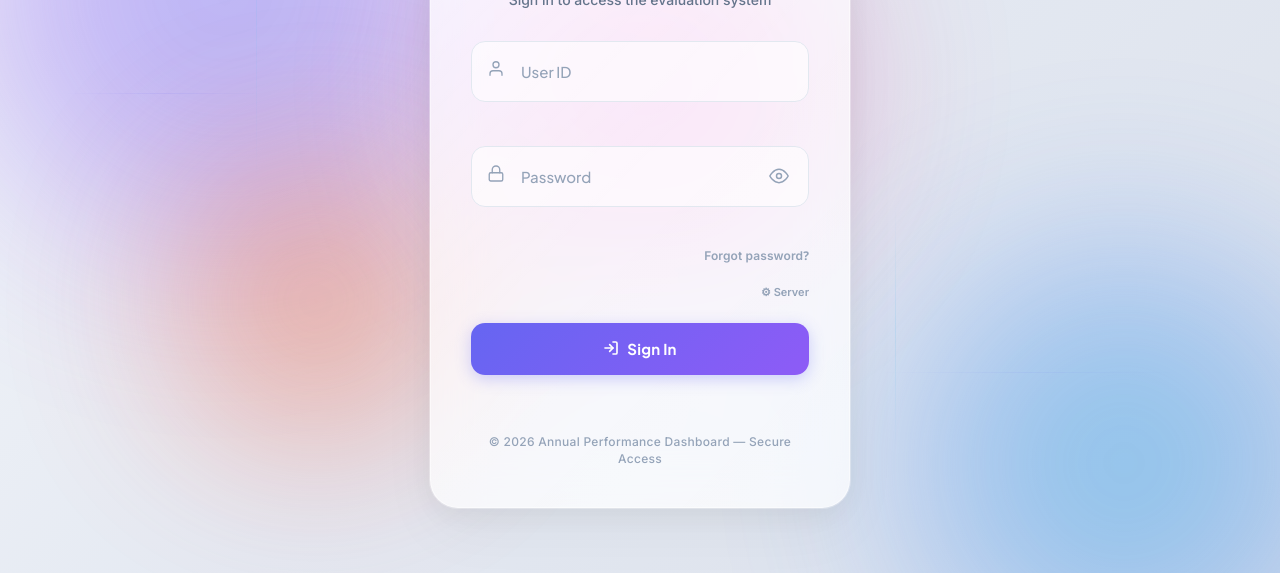
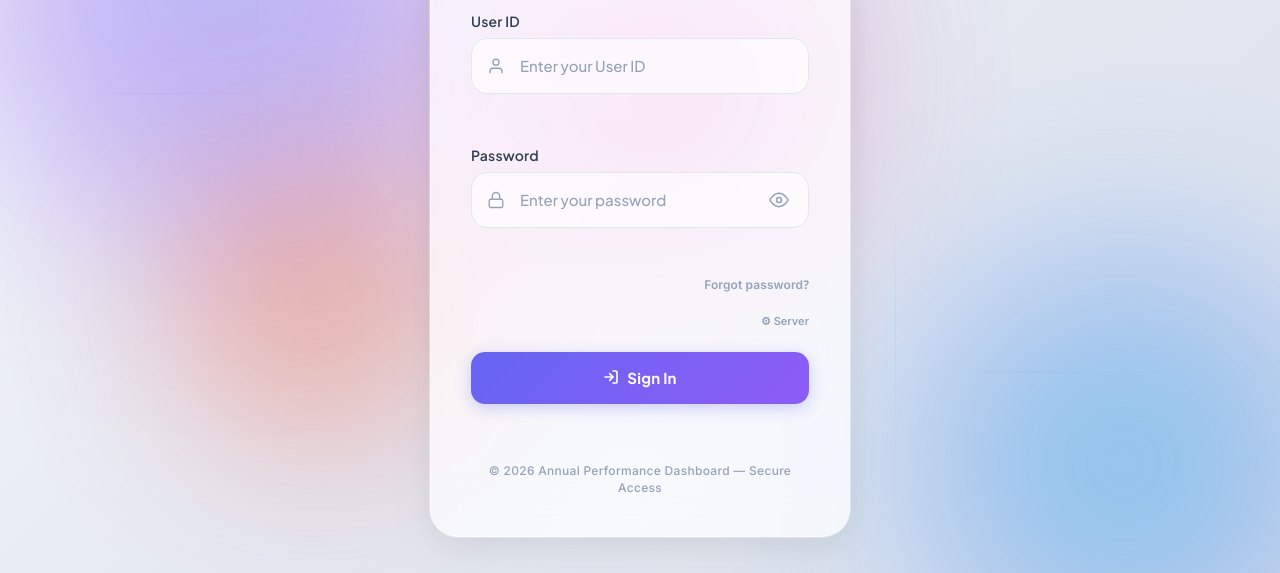
Before and after one commit to chantha-cmd-web/Management-Performance, a plain HTML site: page index.html in a window 1280 px wide. Shown: the part 227-800 px from the top of the page. Drawn offline with nearby package versions, Linux system fonts and the light colour scheme; no server answers; animation ran at ten frames a second; a script that the page names is missing.

Commit message:
fix login label positioning: static labels above inputs, 56px height, 16px radius, consistent spacing

```diff
--- a/index.html
+++ b/index.html
@@ -222,10 +222,21 @@ body {
 
 /* Input Groups */
 .input-group {
-  margin-bottom: 20px;
+  margin-bottom: 28px;
   position: relative;
   z-index: 1;
 }
+
+.input-group .input-label {
+  display: block;
+  font-family: 'Plus Jakarta Sans', 'Inter', sans-serif;
+  font-size: 14px;
+  font-weight: 600;
+  color: #334155;
+  margin-bottom: 8px;
+  letter-spacing: 0.2px;
+}
+.login-dark .input-group .input-label { color: #cbd5e1; }
 
 .input-group .input-wrap {
   position: relative;
@@ -240,33 +251,18 @@ body {
   pointer-events: none;
   transition: all 0.3s ease;
   z-index: 2;
+  display: flex;
+  align-items: center;
 }
 .login-dark .input-group .input-icon { color: #64748b; }
-
-.input-group .floating-label {
-  position: absolute;
-  left: 50px;
-  top: 50%;
-  transform: translateY(-50%);
-  font-family: 'Plus Jakarta Sans', 'Inter', sans-serif;
-  font-size: 15px;
-  font-weight: 500;
-  color: #94a3b8;
-  pointer-events: none;
-  transition: all 0.2s cubic-bezier(0.34,1.56,0.64,1);
-  background: transparent;
-  padding: 0;
-  z-index: 2;
-  line-height: 1;
-}
-.login-dark .input-group .floating-label { color: #64748b; }
 
 .input-group input {
   width: 100%;
-  padding: 20px 20px 20px 50px;
+  height: 56px;
+  padding: 0 48px 0 48px;
   background: rgba(255,255,255,0.6);
   border: 1.5px solid #e2e8f0;
-  border-radius: 14px;
+  border-radius: 16px;
   font-family: 'Plus Jakarta Sans', 'Inter', 'Noto Sans Khmer', sans-serif;
   font-size: 15px;
   font-weight: 500;
@@ -281,7 +277,11 @@ body {
   color: #f1f5f9;
 }
 
-.input-group input::placeholder { color: transparent; }
+.input-group input::placeholder {
+  color: #94a3b8;
+  font-weight: 500;
+}
+.login-dark .input-group input::placeholder { color: #64748b; }
 
 .input-group input:focus {
   border-color: #6366f1;
@@ -294,28 +294,10 @@ body {
   box-shadow: 0 0 0 4px rgba(129,140,248,0.12), 0 2px 8px rgba(129,140,248,0.06);
 }
 
-.input-group input:focus ~ .input-icon,
-.input-group input.has-value ~ .input-icon {
+.input-group input:focus ~ .input-icon {
   color: #6366f1;
 }
 .login-dark .input-group input:focus ~ .input-icon { color: #818cf8; }
-
-/* Floating label animation */
-.input-group input:focus ~ .floating-label,
-.input-group input.has-value ~ .floating-label {
-  top: -1px;
-  transform: translateY(-50%) scale(0.82);
-  left: 42px;
-  padding: 0 8px;
-  background: rgba(255,255,255,0.72);
-  color: #6366f1;
-}
-.login-dark .input-group input:focus ~ .floating-label { color: #818cf8; }
-
-.login-dark .input-group input:focus ~ .floating-label,
-.login-dark .input-group input.has-value ~ .floating-label {
-  background: rgba(18,18,40,0.75);
-}
 
 .input-group input.has-error {
   border-color: #ef4444;
@@ -325,7 +307,6 @@ body {
   border-color: #ef4444;
   box-shadow: 0 0 0 4px rgba(239,68,68,0.1);
 }
-.input-group input.has-error ~ .floating-label { color: #ef4444; }
 
 .input-group .error-message {
   font-size: 12px;
@@ -1339,29 +1320,29 @@ body {
     </div>
 
     <div class="input-group">
+      <label class="input-label" for="userId">User ID</label>
       <div class="input-wrap">
-        <input type="text" id="userId" autocomplete="off" onkeydown="if(event.key==='Enter')doLogin()" oninput="onInputChange(this)" onblur="onInputBlur(this)">
+        <input type="text" id="userId" placeholder="Enter your User ID" autocomplete="off" onkeydown="if(event.key==='Enter')doLogin()" oninput="clearInputError(this)">
         <span class="input-icon">
           <svg width="18" height="18" viewBox="0 0 24 24" fill="none" stroke="currentColor" stroke-width="1.8" stroke-linecap="round" stroke-linejoin="round">
             <path d="M20 21v-2a4 4 0 0 0-4-4H8a4 4 0 0 0-4 4v2"/>
             <circle cx="12" cy="7" r="4"/>
           </svg>
         </span>
-        <label class="floating-label" for="userId">User ID</label>
       </div>
       <div class="error-message" id="userIdError"></div>
     </div>
 
     <div class="input-group">
+      <label class="input-label" for="password">Password</label>
       <div class="input-wrap">
-        <input type="password" id="password" autocomplete="off" onkeydown="if(event.key==='Enter')doLogin()" oninput="onInputChange(this)" onblur="onInputBlur(this)">
+        <input type="password" id="password" placeholder="Enter your password" autocomplete="off" onkeydown="if(event.key==='Enter')doLogin()" oninput="clearInputError(this)">
         <span class="input-icon">
           <svg width="18" height="18" viewBox="0 0 24 24" fill="none" stroke="currentColor" stroke-width="1.8" stroke-linecap="round" stroke-linejoin="round">
             <rect x="3" y="11" width="18" height="11" rx="2" ry="2"/>
             <path d="M7 11V7a5 5 0 0 1 10 0v4"/>
           </svg>
         </span>
-        <label class="floating-label" for="password">Password</label>
         <span class="password-toggle" id="passwordToggle" onclick="togglePassword()" role="button" tabindex="0" aria-label="Toggle password visibility">
           <svg class="eye-icon eye-on" width="20" height="20" viewBox="0 0 24 24" fill="none" stroke="currentColor" stroke-width="1.8" stroke-linecap="round" stroke-linejoin="round">
             <path d="M1 12s4-8 11-8 11 8 11 8-4 8-11 8-11-8-11-8z"/>
@@ -1872,24 +1853,14 @@ function togglePassword() {
   }
 }
 
-// Floating label helpers
-function onInputChange(el) {
-  if (el.value.trim()) {
-    el.classList.add('has-value');
-  } else {
-    el.classList.remove('has-value');
-  }
-  // Clear error state on input
+// Clear error state on input
+function clearInputError(el) {
   var parent = el.closest('.input-group');
   if (parent) {
     el.classList.remove('has-error');
     var errMsg = parent.querySelector('.error-message');
     if (errMsg) errMsg.classList.remove('show');
   }
-}
-
-function onInputBlur(el) {
-  onInputChange(el);
 }
 
 // Theme toggle with localStorage persistence
@@ -1940,12 +1911,7 @@ function addRipple(e, btn) {
 function clearFieldErrors() {
   var inputs = document.querySelectorAll('.input-group input');
   for (var i = 0; i < inputs.length; i++) {
-    inputs[i].classList.remove('has-error');
-    var parent = inputs[i].closest('.input-group');
-    if (parent) {
-      var errMsg = parent.querySelector('.error-message');
-      if (errMsg) errMsg.classList.remove('show');
-    }
+    clearInputError(inputs[i]);
   }
 }
 
```
